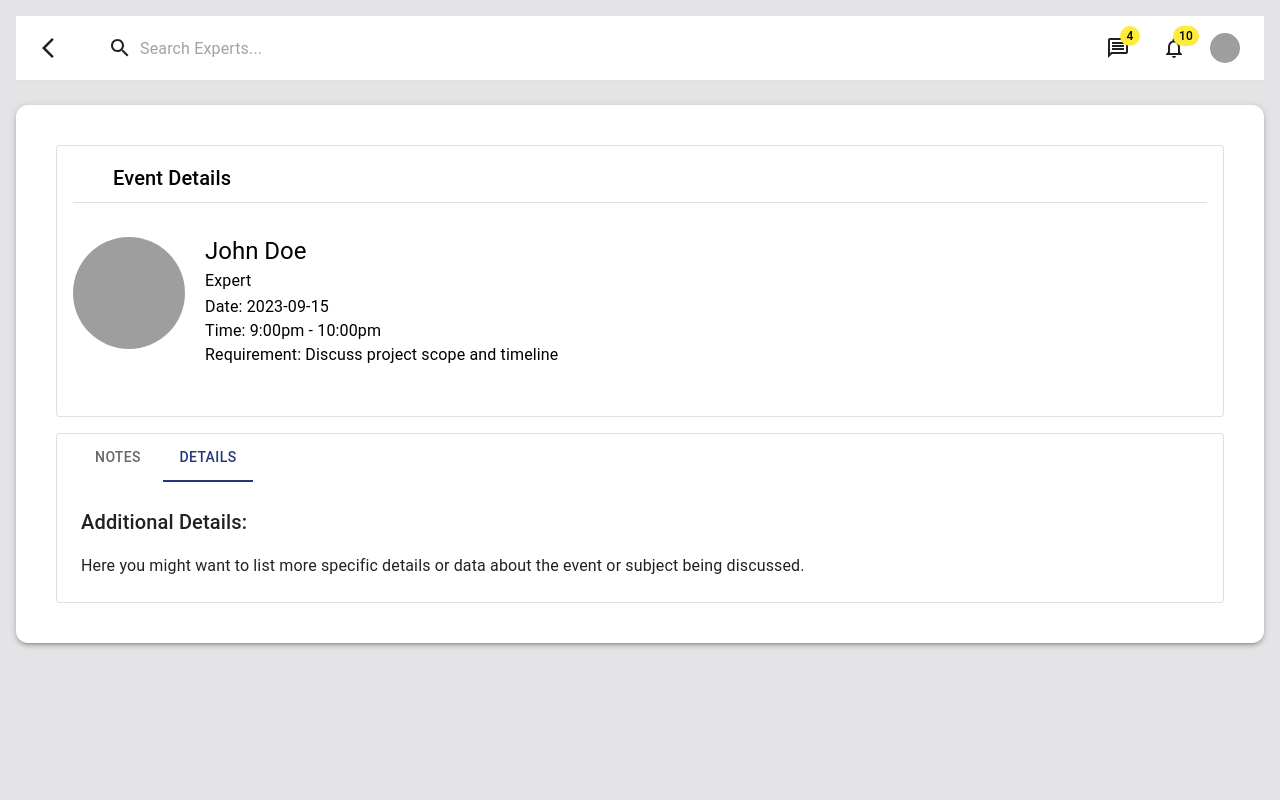
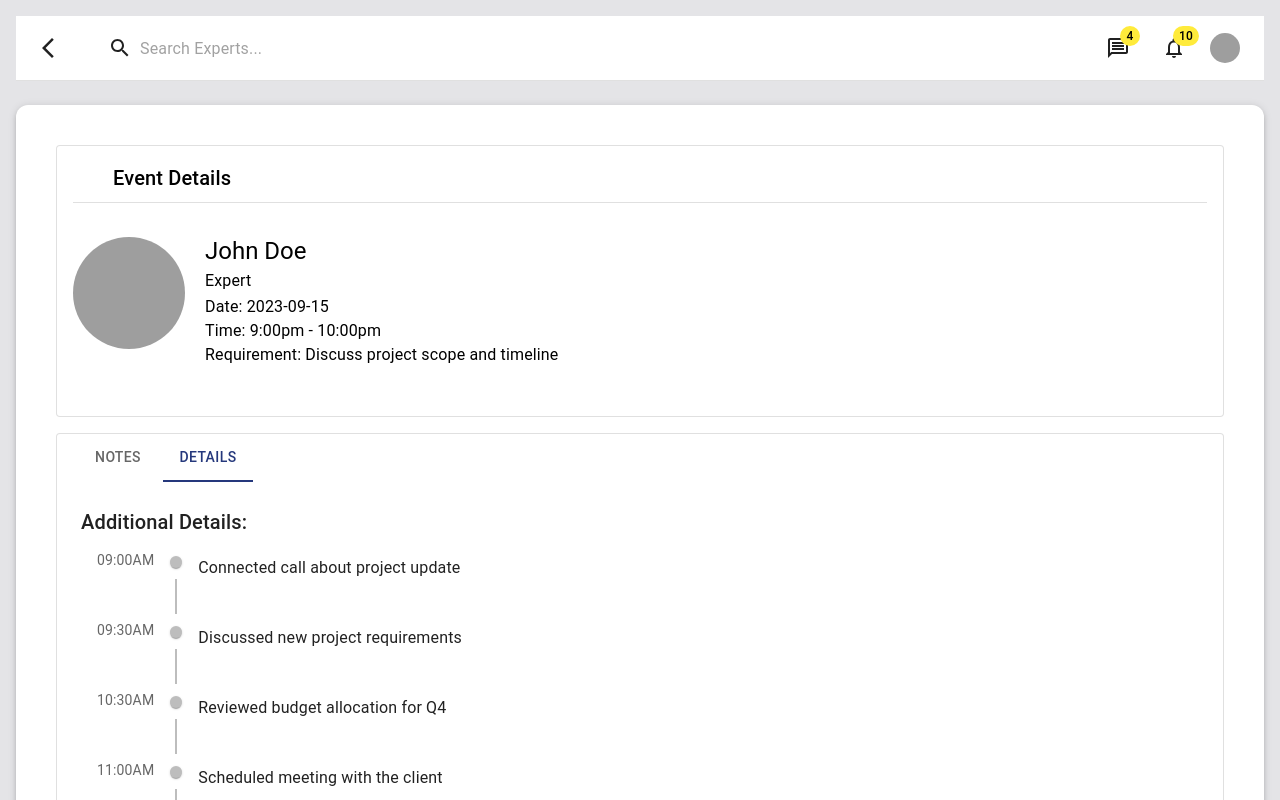
Before and after one commit to webdevmrinal/OG-filter-page, a React (Vite) app: page /detail in a window 1280 px wide. Both pictures are taken after a click on the tab "DETAILS". Built offline with nearby package versions, Linux system fonts and the light colour scheme; grey boxes are pictures that could not be loaded.

Commit message:
added timeline to the details tab

```diff
--- a/package.json
+++ b/package.json
@@ -13,6 +13,7 @@
     "@emotion/react": "^11.13.0",
     "@emotion/styled": "^11.13.0",
     "@mui/icons-material": "^5.16.6",
+    "@mui/lab": "^5.0.0-alpha.173",
     "@mui/material": "^5.16.6",
     "axios": "^1.7.3",
     "date-fns": "^3.6.0",
--- a/src/DetailView.jsx
+++ b/src/DetailView.jsx
@@ -1,17 +1,34 @@
-import React, { useState, useEffect } from 'react';
-import { useParams } from 'react-router-dom';
-import { Box, Paper, Typography, Tab, Tabs, Card, Avatar,Divider } from '@mui/material';
-import axios from 'axios';
-import Header from './Header';
+import React, { useState, useEffect } from "react";
+import { useParams } from "react-router-dom";
+import {
+  Box,
+  Paper,
+  Typography,
+  Tab,
+  Tabs,
+  Card,
+  Avatar,
+  Divider,
+} from "@mui/material";
+import axios from "axios";
+import Header from "./Header";
 import { useLocation } from "react-router-dom";
 import { styled } from "@mui/system";
+import {
+  Timeline,
+  TimelineItem,
+  TimelineSeparator,
+  TimelineConnector,
+  TimelineContent,
+  TimelineDot,
+  TimelineOppositeContent,
+} from "@mui/lab";
 
 const ProfileAvatar = styled(Avatar)({
   width: 120,
   height: 120,
   border: "4px solid white",
 });
-
 
 function TabPanel(props) {
   const { children, value, index, ...other } = props;
@@ -24,24 +41,32 @@ function TabPanel(props) {
       aria-labelledby={`tab-${index}`}
       {...other}
     >
-        {value === index && (
-          <Box p={3}>
-            {children}
-          </Box>
-        )}
+      {value === index && <Box p={3}>{children}</Box>}
     </div>
   );
 }
+
+const LeftAlignedTimeline = styled(Timeline)({
+  paddingLeft: 0,
+  "&::before": {
+    left: 0,
+  },
+});
+
+const TimelineItemStyled = styled(TimelineItem)({
+  "&::before": {
+    display: "none",
+  },
+});
 
 const DetailView = () => {
   const { id } = useParams();
   const [details, setDetails] = useState(null);
   const [tabIndex, setTabIndex] = useState(0);
 
-
   // Static notes data
-  const notes = "Here are all the detailed notes that were discussed during the session. These include key points, action items, and follow-up dates.";
-
+  const notes =
+    "Here are all the detailed notes that were discussed during the session. These include key points, action items, and follow-up dates.";
 
   //   const [profileData, setProfileData] = useState(null);
   const profileData = {
@@ -50,8 +75,20 @@ const profileData = {
     img: "avatar.jpg",
     date: "2023-09-15",
     time: "9:00pm - 10:00pm",
-    requirement: "Discuss project scope and timeline"
+    requirement: "Discuss project scope and timeline",
   };
+
+  const timelineItems = [
+    { time: "09:00AM", message: "Connected call about project update" },
+    { time: "09:30AM", message: "Discussed new project requirements" },
+    { time: "10:30AM", message: "Reviewed budget allocation for Q4" },
+    { time: "11:00AM", message: "Scheduled meeting with the client" },
+    {
+      time: "11:30AM",
+      message: "Followed up on action items from last meeting",
+    },
+  ];
+
   const location = useLocation();
   const expertEmail = location.state?.expertEmail;
 
@@ -77,7 +114,6 @@ const profileData = {
   //     }
   //   }, [expertEmail]);
 
-
   const handleTabChange = (event, newValue) => {
     setTabIndex(newValue);
   };
@@ -86,8 +122,18 @@ const profileData = {
     <>
       <Header />
       <Paper elevation={3} sx={{ p: 3, mt: 3, borderRadius: 3 }}>
-
-      <Card variant="outlined" sx={{ margin: 2, padding: 2, backgroundColor: '#fff', color: 'Black',height:'17rem', position: 'relative', overflow: 'visible' }}>
+        <Card
+          variant="outlined"
+          sx={{
+            margin: 2,
+            padding: 2,
+            backgroundColor: "#fff",
+            color: "Black",
+            height: "17rem",
+            position: "relative",
+            overflow: "visible",
+          }}
+        >
           <Typography
             variant="h6"
             gutterBottom
@@ -96,24 +142,25 @@ const profileData = {
             Event Details
           </Typography>
           <Divider sx={{ width: "100%", mb: 2, alignSelf: "center" }} />
-      <Box display="flex" alignItems="center" sx={{ position: 'absolute',  left: '50%', transform: 'translateX(-50%)', width: 'calc(100% - 24px)' }}>
+          <Box
+            display="flex"
+            alignItems="center"
+            sx={{
+              position: "absolute",
+              left: "50%",
+              transform: "translateX(-50%)",
+              width: "calc(100% - 24px)",
+            }}
+          >
             <ProfileAvatar
               src={`https://academy.opengrowth.com/assets/images/users/${profileData?.img}`}
               alt={profileData?.name}
             />
-        <Box sx={{ ml: 2, mt:2 }}>
-          <Typography variant="h5">
-            {profileData?.name}
-          </Typography>
-          <Typography variant="subtitle1">
-            {profileData?.status}
-          </Typography>
-          <Typography variant="body1">
-            Date: {profileData?.date}
-          </Typography>
-          <Typography variant="body1">
-            Time: {profileData?.time}
-          </Typography>
+            <Box sx={{ ml: 2, mt: 2 }}>
+              <Typography variant="h5">{profileData?.name}</Typography>
+              <Typography variant="subtitle1">{profileData?.status}</Typography>
+              <Typography variant="body1">Date: {profileData?.date}</Typography>
+              <Typography variant="body1">Time: {profileData?.time}</Typography>
               <Typography variant="body1">
                 Requirement: {profileData?.requirement}
               </Typography>
@@ -122,39 +169,66 @@ const profileData = {
         </Card>
 
         <Card variant="outlined" sx={{ margin: 2 }}>
-      <Tabs value={tabIndex} onChange={handleTabChange} sx={{ml: 2}}>
+          <Tabs value={tabIndex} onChange={handleTabChange} sx={{ ml: 2 }}>
             <Tab label="Notes" id="tab-0" aria-controls="tabpanel-0" />
             <Tab label="Details" id="tab-1" aria-controls="tabpanel-1" />
           </Tabs>
           <TabPanel value={tabIndex} index={0}>
             <Paper elevation={0} sx={{ borderRadius: 2, overflow: "hidden" }}>
-        <Typography variant="h6" component="h2">Discussed Notes:</Typography>
-        <Typography variant="h6" component="h4">Date/Time:</Typography>
+              <Typography variant="h6" component="h2">
+                Discussed Notes:
+              </Typography>
+              <Typography variant="h6" component="h4">
+                Date/Time:
+              </Typography>
 
               <Typography variant="body1" sx={{ mt: 2 }}>
                 {notes}
               </Typography>
             </Paper>
-        <Typography variant="h6" component="h2" sx={{mt:2}}>Discussed Notes:</Typography>
+            <Typography variant="h6" component="h2" sx={{ mt: 2 }}>
+              Discussed Notes:
+            </Typography>
             <Typography variant="body1" sx={{ mt: 2 }}>
               {notes}
             </Typography>
-        <Typography variant="h6" component="h2" sx={{mt:2}}>Discussed Notes:</Typography>
+            <Typography variant="h6" component="h2" sx={{ mt: 2 }}>
+              Discussed Notes:
+            </Typography>
             <Typography variant="body1" sx={{ mt: 2 }}>
               {notes}
             </Typography>
-        <Typography variant="h6" component="h2" sx={{mt:2}}>Discussed Notes:</Typography>
+            <Typography variant="h6" component="h2" sx={{ mt: 2 }}>
+              Discussed Notes:
+            </Typography>
             <Typography variant="body1" sx={{ mt: 2 }}>
               {notes}
             </Typography>
-
           </TabPanel>
           <TabPanel value={tabIndex} index={1}>
-        <Typography variant="h6" component="h2">Additional Details:</Typography>
-        <Typography variant="body1" sx={{ mt: 2 }}>
-          Here you might want to list more specific details or data about the event or subject being discussed.
+            <Typography variant="h6" component="h2">
+              Additional Details:
             </Typography>
-
+            <LeftAlignedTimeline>
+              {timelineItems.map((item, index) => (
+                <TimelineItemStyled key={index}>
+                  <TimelineOppositeContent sx={{ flex: 0.05 }}>
+                    <Typography variant="body2" color="text.secondary">
+                      {item.time}
+                    </Typography>
+                  </TimelineOppositeContent>
+                  <TimelineSeparator>
+                    <TimelineDot />
+                    {index !== timelineItems.length - 1 && (
+                      <TimelineConnector />
+                    )}
+                  </TimelineSeparator>
+                  <TimelineContent sx={{ py: "12px", px: 2 }}>
+                    <Typography variant="body1">{item.message}</Typography>
+                  </TimelineContent>
+                </TimelineItemStyled>
+              ))}
+            </LeftAlignedTimeline>
           </TabPanel>
         </Card>
       </Paper>
```
Also changed, not shown: 1 other file (tests, documents, lock files or other folders). Lines whose indentation alone changed are shown as unchanged.
